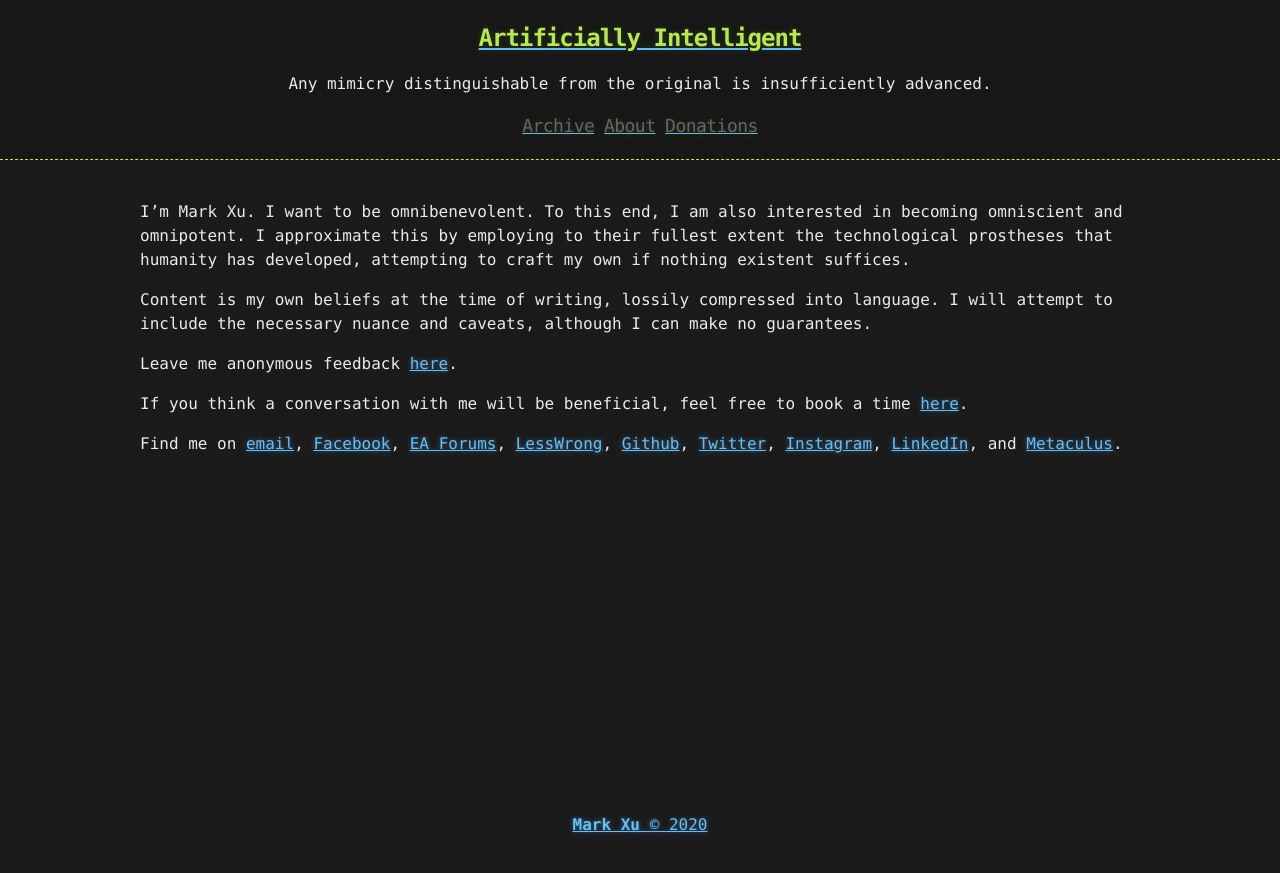
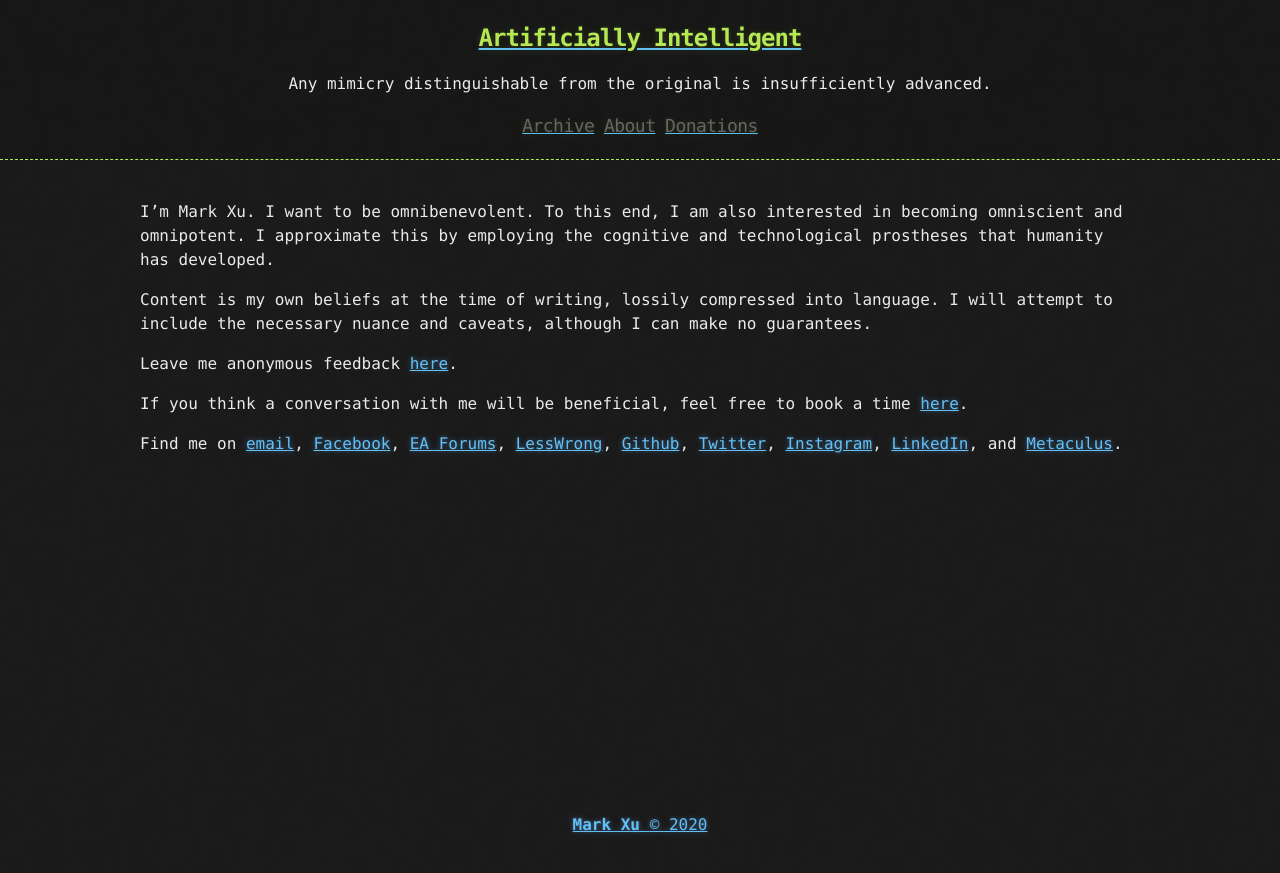
Before and after one commit to tocttou/hacker-blog, a Jekyll site: the page built from about.md, in a window 1280 px wide. Shown: the top 873 px of the page. Built offline with Jekyll 4.4.1, drawn with Linux system fonts in a browser that asks for light colours.

Commit message:
Update about.md

```diff
--- a/about.md
+++ b/about.md
@@ -3,7 +3,7 @@ layout: page
 title: About
 ---
 
-I'm Mark Xu. I want to be omnibenevolent. To this end, I am also interested in becoming omniscient and omnipotent. I approximate this by employing to their fullest extent the technological prostheses that humanity has developed, attempting to craft my own if nothing existent suffices.
+I'm Mark Xu. I want to be omnibenevolent. To this end, I am also interested in becoming omniscient and omnipotent. I approximate this by employing the cognitive and technological prostheses that humanity has developed.
 
 Content is my own beliefs at the time of writing, lossily compressed into language. I will attempt to include the necessary nuance and caveats, although I can make no guarantees.
 
```
